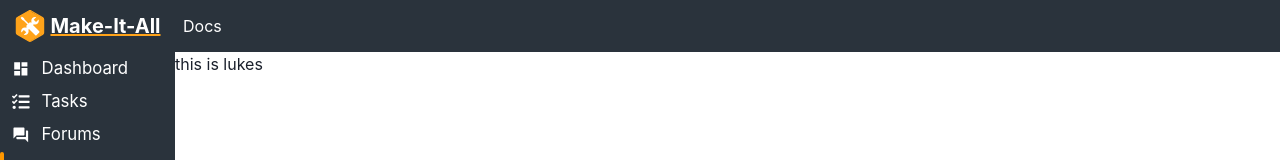
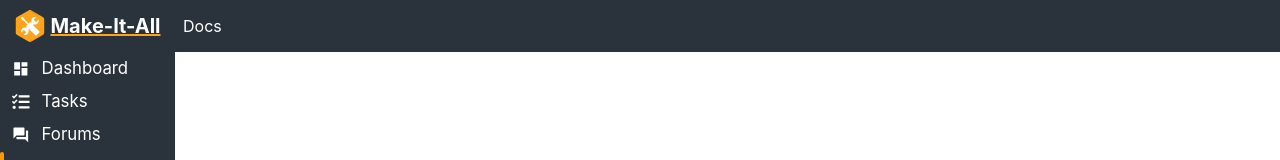
Before and after one commit to DawidWraga/team-project, a Next.js app: page /docs in a window 1280 px wide. Shown: the top 160 px of the page. Built offline with nearby package versions, Linux system fonts and the light colour scheme; sample sign-in values are in the browser's storage.

Commit message:
remove lukes test

```diff
--- a/pages/docs.jsx
+++ b/pages/docs.jsx
@@ -1,5 +1,5 @@
 export default function DocsPage(props) {
-  const {} = props;
+	const {} = props;
 
-  return <>this is lukes</>;
+	return <></>;
 }
```
